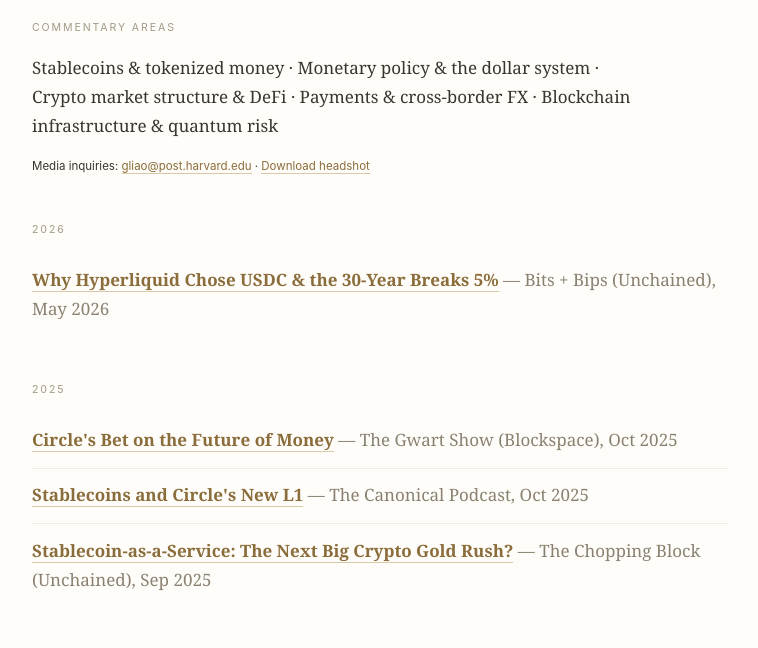
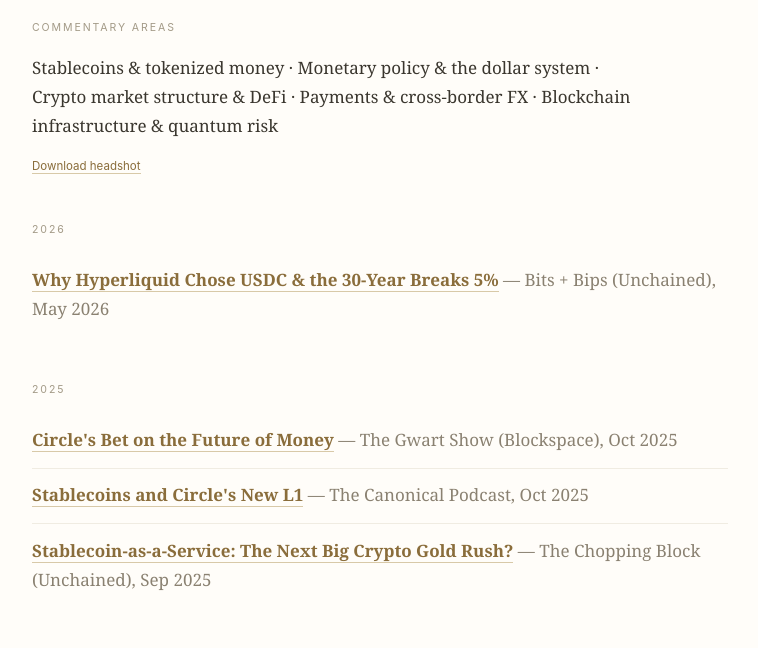
Before and after one commit to goliao/goliao.github.io, an Astro site: page /media in a window 1280 px wide. Shown: the part 133-781 px from the top of the page, without its empty margins (260-1018 px from the left). Built offline with nearby package versions, Linux system fonts and the light colour scheme; Astro itself is replaced by a stand-in of ours.

Commit message:
site: remove media-inquiry email from media page

```diff
--- a/src/pages/media.astro
+++ b/src/pages/media.astro
@@ -12,7 +12,7 @@ const years = [...new Set(sorted.map(p => String(p.date).slice(0, 4)))];
   <h1>Media</h1>
   <div class="section-label">Commentary areas</div>
   <p style="max-width: 38rem;">{profile.expertise.join(' · ')}</p>
-  <p class="see-all">Media inquiries: <a href={`mailto:${profile.social.email}`}>{profile.social.email}</a> · <a href={profile.headshot} download>Download headshot</a></p>
+  <p class="see-all"><a href={profile.headshot} download>Download headshot</a></p>
 
   {years.map(y => (
     <section>
```
